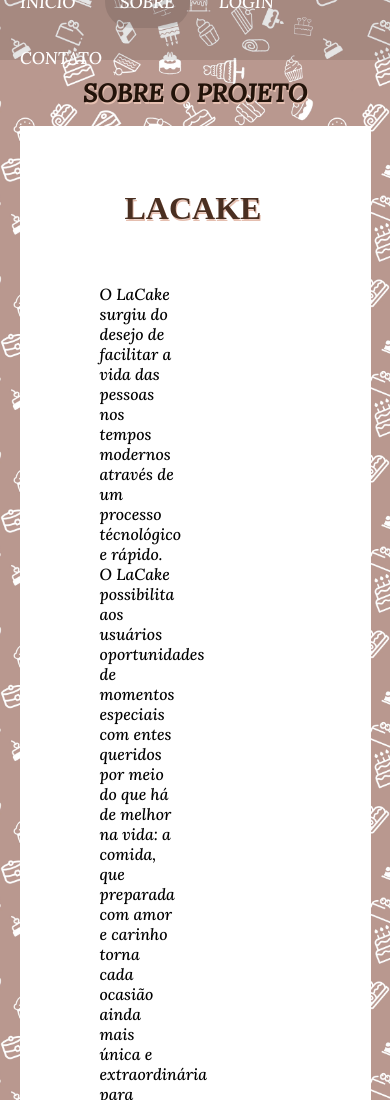
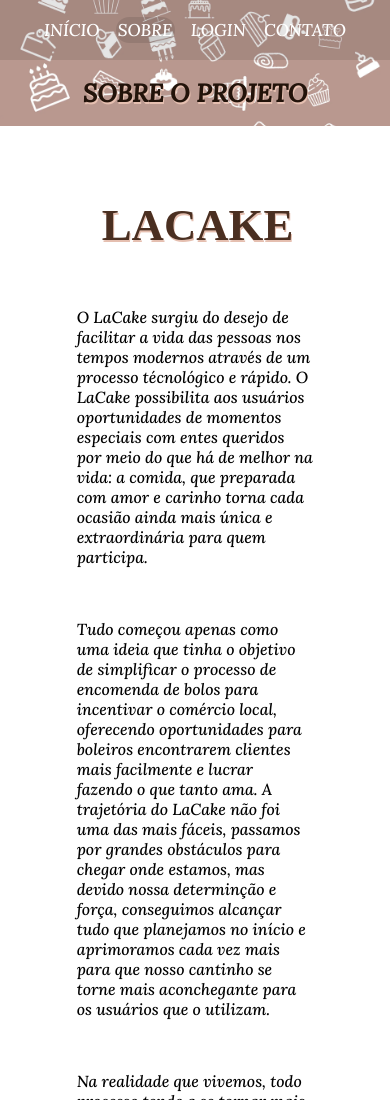
Before and after one commit to Lucas-Lalarcas/lacake-web, a plain HTML site: page sobre.html in a window 390 px wide. Shown: the top 1100 px of the page. Drawn offline with Linux system fonts and the light colour scheme.

Commit message:
resonsive

```diff
--- a/style/sobre.css
+++ b/style/sobre.css
@@ -180,7 +180,18 @@ nav {
 
 
 
-@media (max-width: 375px) {
+@media (max-width: 425px) {
+  * {
+    padding: 0;
+    list-style: none;
+    vertical-align: baseline;
+    border: 0px;
+    font-family: 'Lora', serif;
+    text-decoration: none;
+    outline: 0;
+    font-size: 100%;
+    box-sizing: unset;
+}
 
     body{
         background-size: 100%;
@@ -203,36 +214,58 @@ nav {
     border-radius: 2rem;
     text-transform: uppercase;
   }
-
-.box{
+   .center{
+  display: flex;
+    text-align: center;
+    justify-content: center;
+    font: 25px Museo;
+    color: rgb(34, 19, 10);
+    text-shadow: 1px 2px #e5bfb0;
+    text-transform: uppercase;
+    font-weight: 100;
+    margin: 0px 0 0px 0;
+   }
+  .box{
     background: rgb(255, 255, 255);
-    padding: 10px 100px 80px;
+    padding: 40px 80px 80px;
     max-width: 90% !important;
     margin: 0 auto;
     margin-bottom: 5%;
 }
+
   .content {
-    display: flex;
-    align-items: center;
-
     justify-content: center;
-
 }
   .content h2 {
-
-
+    font-size: 2.8em;
+    padding-right: 20px;
   }
   .lore {
-    width: 100%;
+    width: 300%;
 }
 
-.lore .text {
+.img{
+  max-width: 3%;
+  text-align: center;
+  display: none;
+  margin: 0;
+  padding: 0;
+}
 
+footer {
+  /** Tamanho e alinhamento das colunas do rodapé**/
+  width: 95%;
+  justify-content: space-between;
+  display: flex;
+  margin-top: auto;
+  background-image: linear-gradient(to bottom right, #4e3030, #a0785d);
+  padding: 1rem;
 }
+
 }
 
 
-
+/**
 @media (max-width:900px){
 
 .box{
@@ -264,7 +297,9 @@ nav {
     margin: 0px 0 0px 0;
 }
 .content h2 {
-    font-size: 2em;
+    font-size: 2.5em;
+   padding-left: 3px;
 }
 
 }
+//**
```
